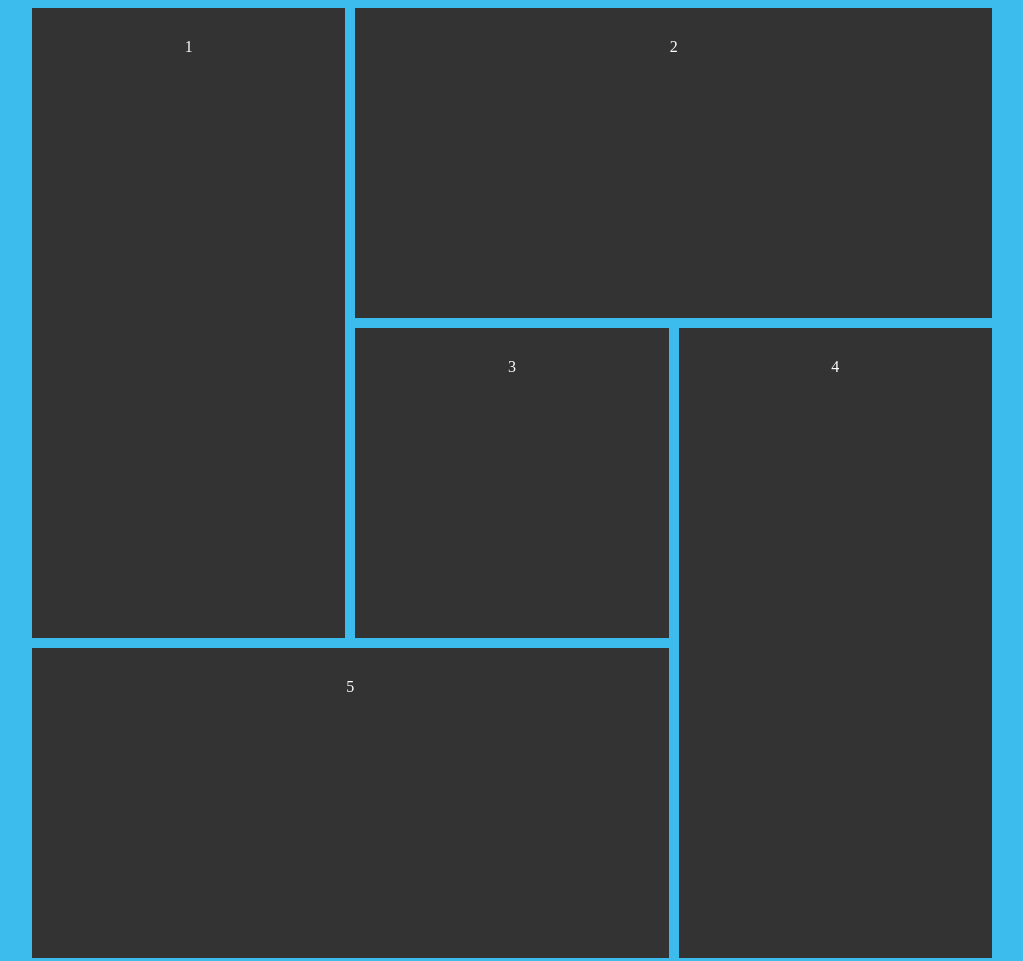
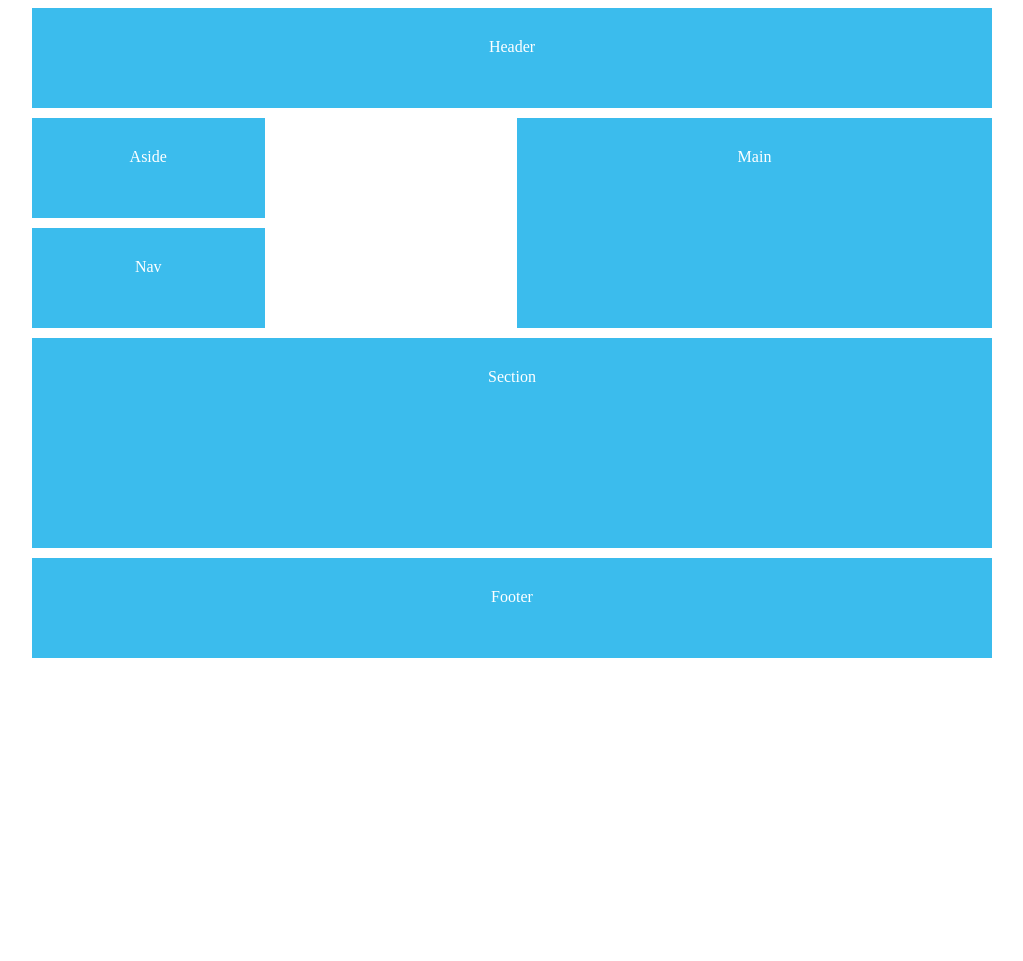
Before and after one commit to tomasz-belech/CSS-GriD, a plain HTML site: page index.html in a window 1280 px wide. Shown: the whole page, without its empty margins (128-1151 px from the left). After the commit the page ends 800 px from the top, so only its background shows below. Drawn offline with Linux system fonts and the light colour scheme.

Commit message:
Grid Areas

```diff
--- a/index.html
+++ b/index.html
@@ -7,42 +7,43 @@
 			color: #fff;
 			font-family: 'Nunito Semibold';
 			text-align: center;
-            background: #3bbced;
 		}
 		#content{
 			display: grid;
-			grid-template-columns: repeat(6, 1fr);
-			grid-auto-rows: minmax(150px, auto);
+			grid-template-columns: repeat(4, 1fr);
+			grid-auto-rows: minmax(100px, auto);
 			grid-gap: 10px;
 			max-width: 960px;
 			margin: 0 auto;
+            grid-template-areas:
+                "header header header header"
+                "aside . main main"
+                "nav . main main"
+                "section section section section"
+                "section section section section"
+                "footer footer footer footer";
 		}
-		#content div{
-			background: #333;
+		#content > *{
+			background: #3bbced;
 			padding: 30px;
 		}
-        .one{
-            grid-column: 1 / 3;
-            grid-row: 1 / 5;
+        header{
+            grid-area: header;
         }
-        .two{
-            grid-column: 3 / 7;
-            grid-row: 1 / 3;
+        main{
+            grid-area: main;
         }
-        .three{
-            grid-column: 3 / 5;
-            grid-row:  3 / 5;
+        aside{
+            grid-area: aside;
         }
-        .four{
-            grid-column: 5 / 7;
-            grid-row: 3 / 7;
+        nav{
+            grid-area: nav;
         }
-        .five{
-            grid-column: 1 / 5;
-            grid-row: 5 / 7;
+        section{
+            grid-area: section;
         }
-        #content{
-            //transform: rotateZ(45deg) scale(0.7);
+        footer{
+            grid-area: footer;
         }
 	</style>
 </head>
@@ -50,12 +51,14 @@
 
 	<div id="content">
 
-		<div class="one">1</div>
-		<div class="two">2</div>
-		<div class="three">3</div>
-		<div class="four">4</div>
-		<div class="five">5</div>
+		<header>Header</header>
+        <main>Main</main>
+        <section>Section</section>
+        <aside>Aside</aside>
+        <nav>Nav</nav>
+        <footer>Footer</footer>
 
 	</div>
 
 </body>
+</html>
```
